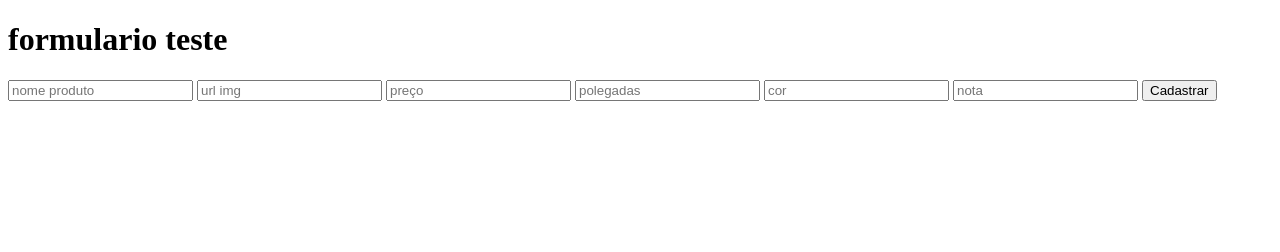
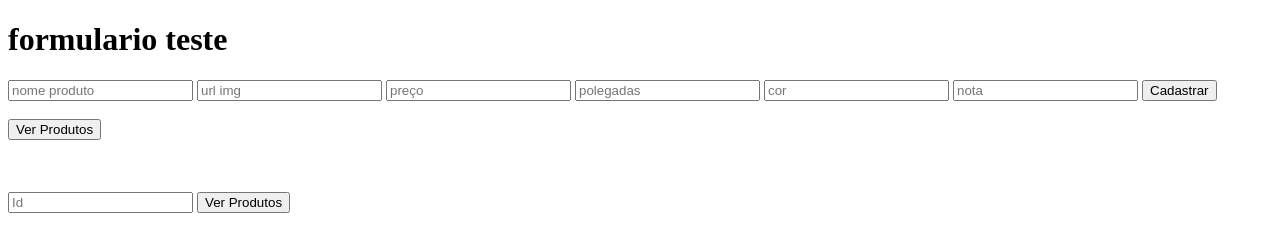
Before and after one commit to MarioCesarCF/API-Node-Ecommerce, a website: page index.html in a window 1280 px wide. Drawn offline with Linux system fonts and the light colour scheme.

Commit message:
usando fetch no front. arquivo index.html para teste

```diff
--- a/index.html
+++ b/index.html
@@ -1,11 +1,13 @@
 <!DOCTYPE html>
 <html lang="en">
+
 <head>
   <meta charset="UTF-8">
   <meta http-equiv="X-UA-Compatible" content="IE=edge">
   <meta name="viewport" content="width=device-width, initial-scale=1.0">
   <title>Document</title>
 </head>
+
 <body>
   <h1>formulario teste</h1>
   <input type="text" placeholder="nome produto" id="nome">
@@ -15,6 +17,15 @@
   <input type="text" placeholder="cor" id="cor">
   <input type="number" placeholder="nota" id="nota">
   <input type="button" value="Cadastrar" onclick="cadastrar()">
+  <br>
+  <br>
+  <input type="button" value="Ver Produtos" onclick="ver()">
+  <ul id="tabela"></ul>
+  <br>
+  <br>
+  <input type="text" placeholder="Id" id="id_product">
+  <input type="button" value="Ver Produtos" onclick="verUm()">
+  <ul id="tabelaDeUm"></ul>
 
   <script>
     function cadastrar() {
@@ -26,12 +37,14 @@ function cadastrar() {
       const nota = document.getElementById('nota');
 
       const update = {
-        nome: nome.value,
+        name: nome.value,
         img: img.value,
-        preco: preco.value,
+        price: preco.value,
+        description: {
           polegadas: polegadas.value,
           cor: cor.value,
           nota: nota.value
+        }
       };
 
       const options = {
@@ -44,15 +57,62 @@ function cadastrar() {
 
       fetch(`https://api-node-teste.herokuapp.com/product`, options)
         .then(data => {
-            if(!data.ok) {
+          if (!data.ok) {
             throw Error(data.status);
           }
           return data.json();
         })
-        .then(update => {console.log(update);})
-        .catch(e => {console.log(e);});
+        .then(update => { console.log(update); })
+        .catch(e => { console.log(e); });
+    }
+
+    function ver() {
+      fetch(`https://api-node-teste.herokuapp.com/product`)
+        .then((response) => { return response.json() })
+        .then((data) => {
+          const ul = document.querySelector('#tabela')
+          ul.innerHTML = "";
+
+          data.data.forEach((item) => {
+            ul.innerHTML += `
+                    <div class="mostraProdutos">
+                        <div class="mostra">
+                            <p>Id: ${item._id}</p>
+                            <p>Nome: ${item.name}</p>
+                            <p>Imagem: ${item.img}</p>
+                            <p>Preço: ${item.price}</p>
+                            <p>Data de Coleta: ${item.description}</p>
+                        </div>
+                    </div>`
+          })
+        })
+        .catch(e => { console.log(e); });
+    }
+
+    function verUm() {
+      const id_product = document.getElementById('id_product').value;
+
+      fetch(`https://api-node-teste.herokuapp.com/product/${id_product}`)
+        .then((response) => { return response.json() })
+        .then((data) => {
+          const ul = document.querySelector('#tabelaDeUm')
+          ul.innerHTML = "";
+
+          ul.innerHTML += `
+                    <div class="mostraProduto">
+                        <div class="mostra">
+                            <p>Id: ${data.data._id}</p>
+                            <p>Nome: ${data.data.name}</p>
+                            <p>Imagem: <a href="${data.data.img}" target="_blanck">IMG</a></p>
+                            <p>Preço: ${data.data.price}</p>
+                            <p>Data de Coleta: ${data.data.description}</p>
+                        </div>
+                    </div>`
+        })
+        .catch(e => { console.log(e); });
     }
 
   </script>
 </body>
+
 </html>
```
Lines whose indentation alone changed are shown as unchanged.
